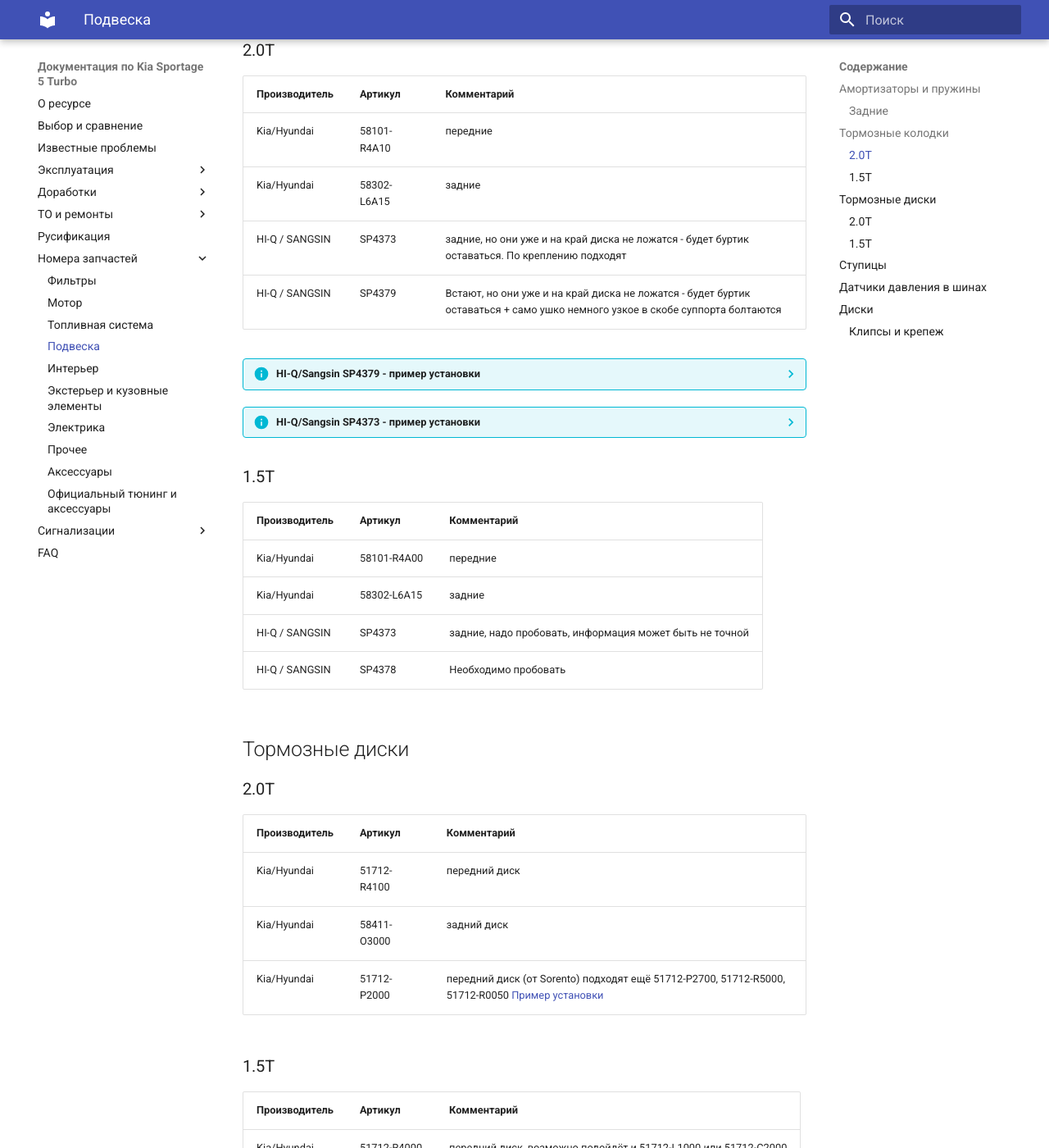
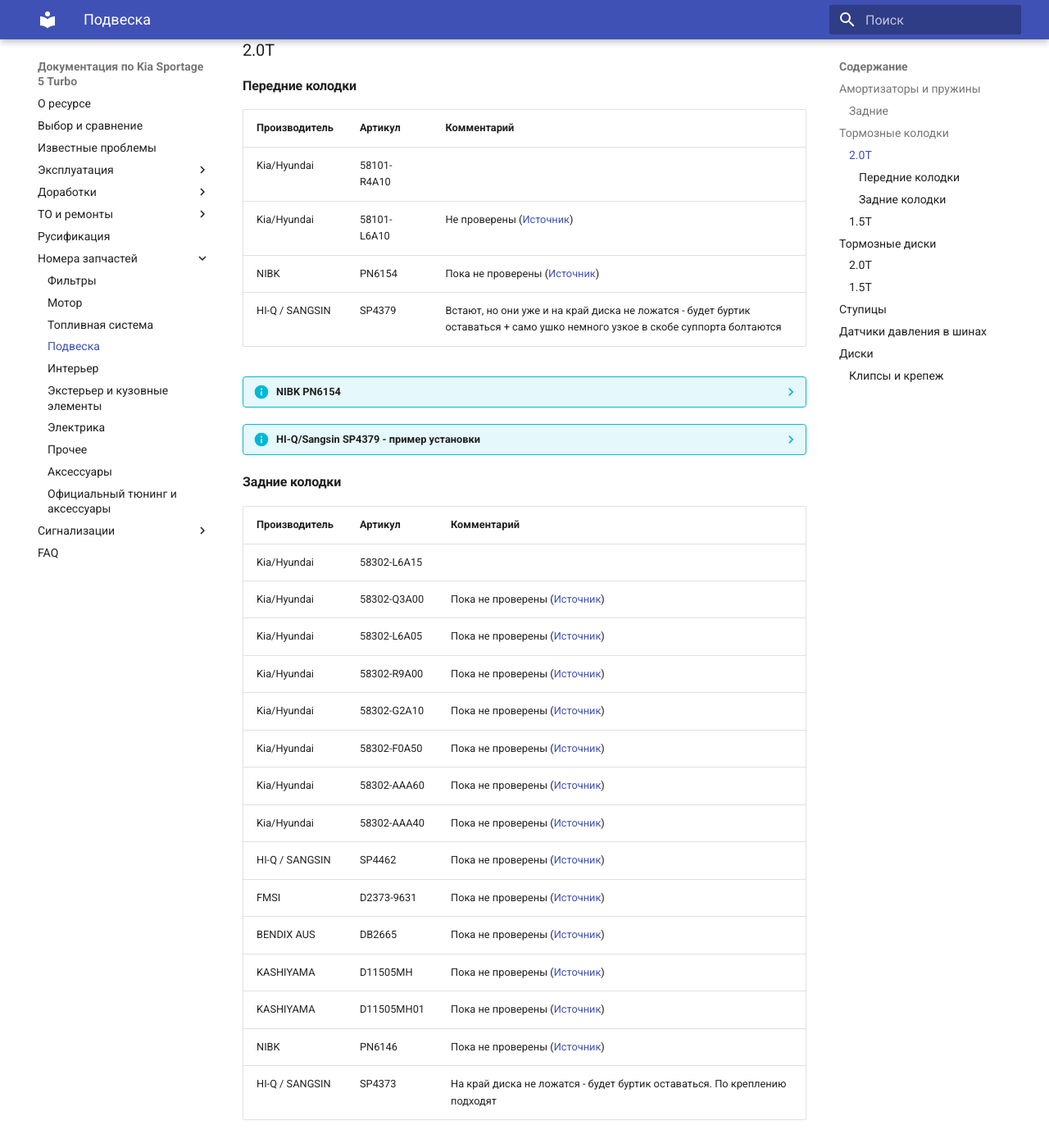
Before and after one commit to kia-sportage-docs/kia-sport5-docs, an MkDocs documentation site: the page built from docs/part/suspension.md, in a window 1280 px wide and 1400 px high, scrolled down 892 px. Shown: the whole window at 82% size. Built offline with MkDocs 1.6.1 and Material for MkDocs 9.7.7, drawn with Linux system fonts in a browser that asks for light colours.

Commit message:
Информация по тормозным колодкам 2.0Т

```diff
--- a/docs/part/suspension.md
+++ b/docs/part/suspension.md
@@ -18,18 +18,47 @@
 
 ## Тормозные колодки
 ### 2.0T
+#### Передние колодки
 | Производитель | Артикул | Комментарий |
 |---|---|---|
-| Kia/Hyundai | 58101-R4A10 | передние  |
-| Kia/Hyundai | 58302-L6A15 | задние |
-| HI-Q / SANGSIN | SP4373 | задние, но они уже и на край диска не ложатся - будет буртик оставаться. По креплению подходят |
+| Kia/Hyundai | 58101-R4A10 |   |
+| Kia/Hyundai | 58101-L6A10 | Не проверены ([Источник](https://www.jnbk-brakes.com/catalogue/cars/brake/81663485/PN6154))
+| NIBK | PN6154 | Пока не проверены ([Источник](https://www.jnbk-brakes.com/catalogue/cars/brake/81663485/PN6154))|
 | HI-Q / SANGSIN | SP4379 | Встают, но они уже и на край диска не ложатся - будет буртик оставаться + само ушко немного узкое в скобе суппорта болтаются |
+
+??? info "NIBK PN6154"
+    ![Image title](../images/PN6154.png){ loading=lazy }
 
 ??? info "HI-Q/Sangsin SP4379 - пример установки"
     ![Image title](../images/HI-Q_SANGSIN_SP4379-1.jpg){ loading=lazy }
     ![Image title](../images/HI-Q_SANGSIN_SP4379-2.jpg){ loading=lazy }
     ![Image title](../images/SP4379_1.jpg){ loading=lazy }
     ![Image title](../images/SP4379_2.jpg){ loading=lazy }
+
+
+#### Задние колодки
+
+| Производитель | Артикул | Комментарий |
+|---|---|---|
+| Kia/Hyundai | 58302-L6A15 |  |
+| Kia/Hyundai | 58302-Q3A00 | Пока не проверены ([Источник](https://www.jnbk-brakes.com/catalogue/cars/brake/67570473/PN6146)) |
+| Kia/Hyundai | 58302-L6A05 | Пока не проверены ([Источник](https://www.jnbk-brakes.com/catalogue/cars/brake/67570473/PN6146)) |
+| Kia/Hyundai | 58302-R9A00 | Пока не проверены ([Источник](https://www.jnbk-brakes.com/catalogue/cars/brake/67570473/PN6146)) |
+| Kia/Hyundai | 58302-G2A10 | Пока не проверены ([Источник](https://www.jnbk-brakes.com/catalogue/cars/brake/67570473/PN6146)) |
+| Kia/Hyundai | 58302-F0A50 | Пока не проверены ([Источник](https://www.jnbk-brakes.com/catalogue/cars/brake/67570473/PN6146)) |
+| Kia/Hyundai | 58302-AAA60 | Пока не проверены ([Источник](https://www.jnbk-brakes.com/catalogue/cars/brake/67570473/PN6146)) |
+| Kia/Hyundai | 58302-AAA40 | Пока не проверены ([Источник](https://www.jnbk-brakes.com/catalogue/cars/brake/67570473/PN6146)) |
+| HI-Q / SANGSIN | SP4462 | Пока не проверены ([Источник](https://www.jnbk-brakes.com/catalogue/cars/brake/67570473/PN6146)) |
+| FMSI | D2373-9631 |Пока не проверены ([Источник](https://www.jnbk-brakes.com/catalogue/cars/brake/67570473/PN6146))|
+| BENDIX AUS | DB2665 |Пока не проверены ([Источник](https://www.jnbk-brakes.com/catalogue/cars/brake/67570473/PN6146))|
+| KASHIYAMA | D11505MH |Пока не проверены ([Источник](https://www.jnbk-brakes.com/catalogue/cars/brake/67570473/PN6146))|
+| KASHIYAMA | D11505MH01 |Пока не проверены ([Источник](https://www.jnbk-brakes.com/catalogue/cars/brake/67570473/PN6146))|
+| NIBK | PN6146 | Пока не проверены ([Источник](https://www.jnbk-brakes.com/catalogue/cars/brake/67570473/PN6146))|
+| HI-Q / SANGSIN | SP4373 | На край диска не ложатся - будет буртик оставаться. По креплению подходят |
+
+??? info "NIBK PN6146"
+    ![Image title](../images/PN6146.png){ loading=lazy }
+
 
 ??? info "HI-Q/Sangsin SP4373 - пример установки"
     ![Image title](../images/SP4373.jpg){ loading=lazy }
```
Also changed, not shown: docs/images/PN6146.png (added), docs/images/PN6154.png (added).
